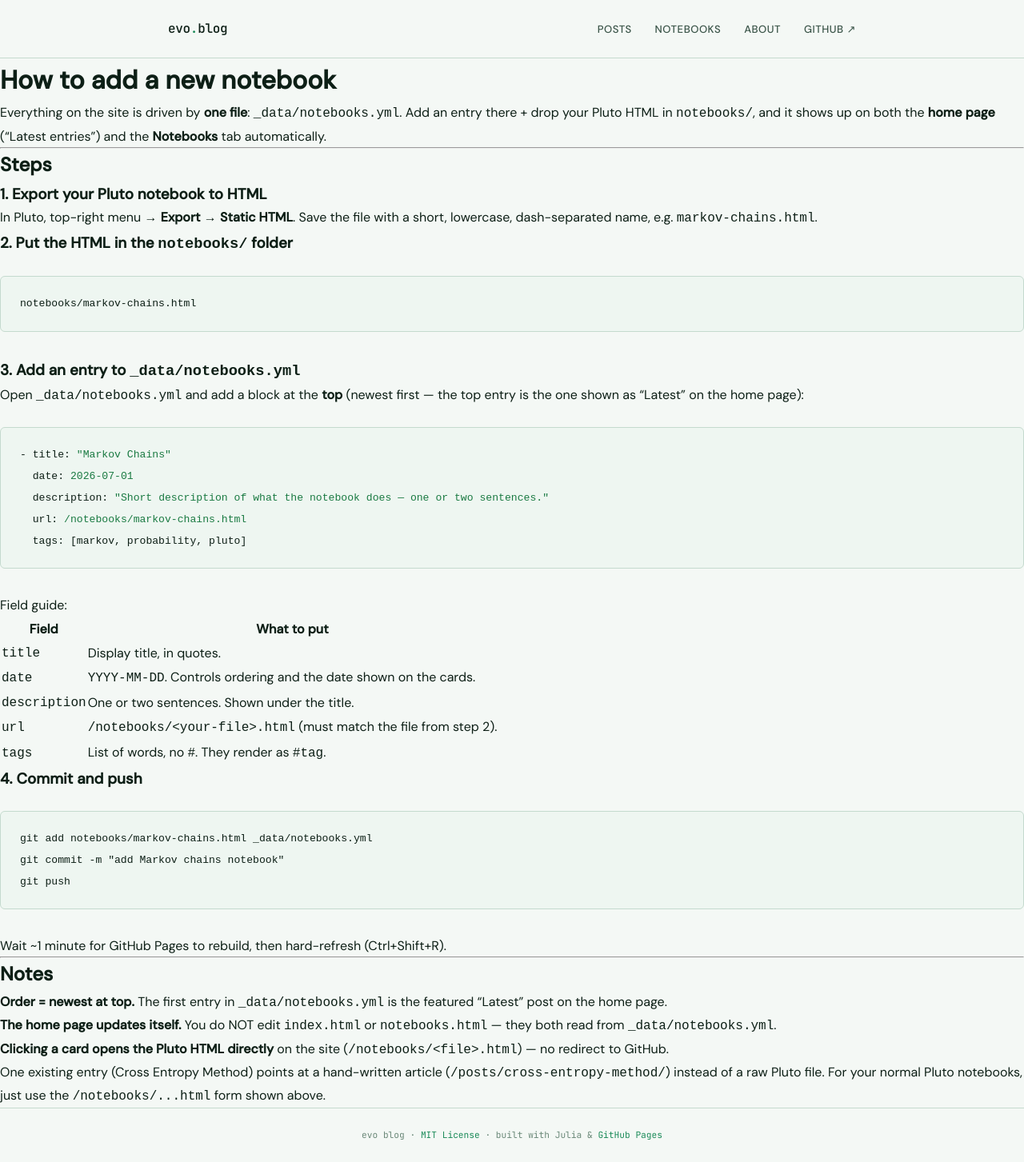
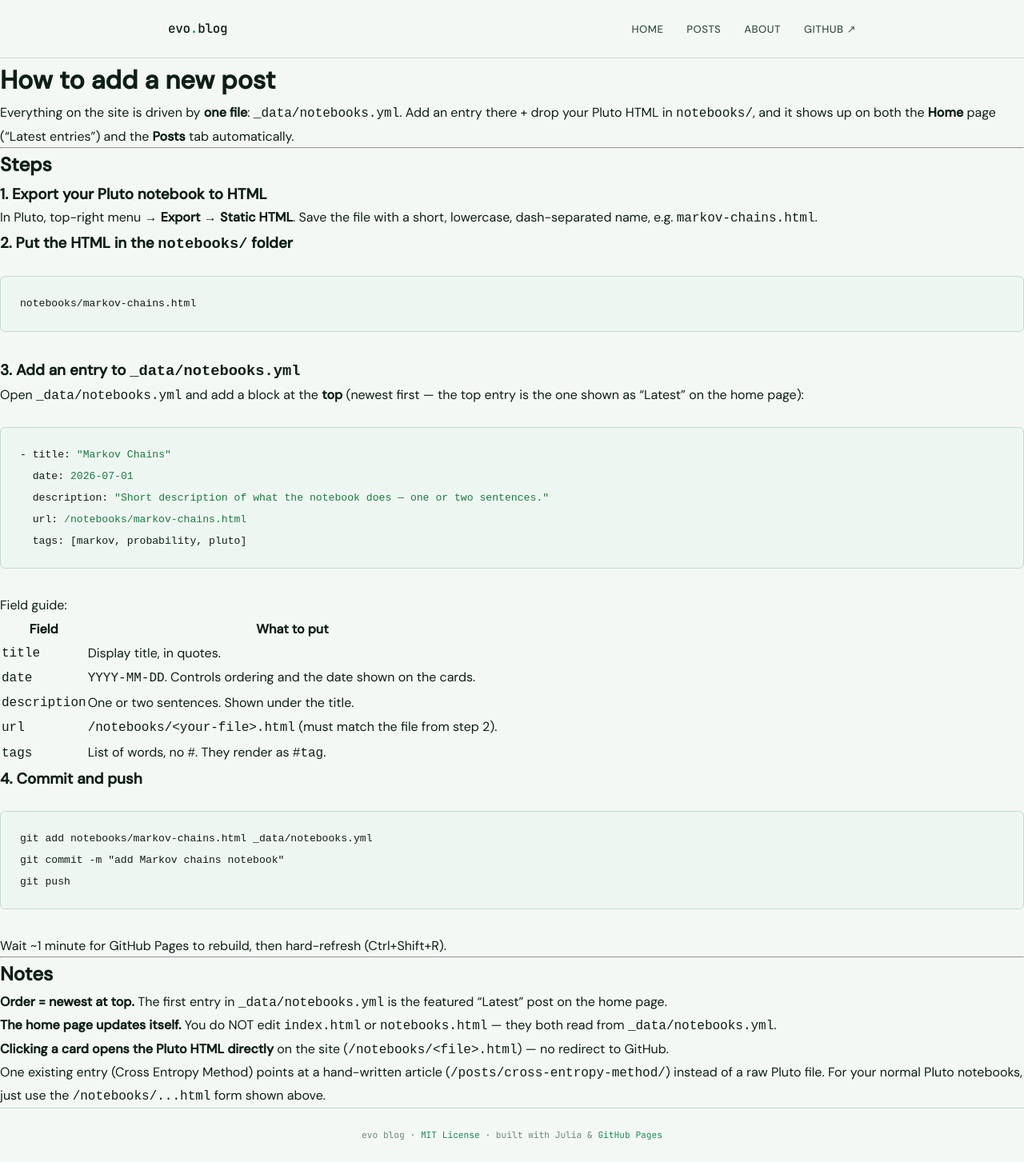
Before and after one commit to wclaerhout/wclaerhout.github.io, a Jekyll site: the page built from ADDING-POSTS.md, in a window 1280 px wide. Shown: the whole page at 80% size. Built offline with Jekyll 4.4.1, drawn with Linux system fonts in a browser that asks for light colours; our own code applies the rules of GitHub Pages for plain Markdown files.

Commit message:
ui: rename nav to Home/Posts, drop confusing Notebooks label
Co-Authored-By: Claude Opus 4.8 <noreply@anthropic.com>

```diff
--- a/ADDING-POSTS.md
+++ b/ADDING-POSTS.md
@@ -1,8 +1,8 @@
-# How to add a new notebook
+# How to add a new post
 
 Everything on the site is driven by **one file**: `_data/notebooks.yml`.
 Add an entry there + drop your Pluto HTML in `notebooks/`, and it shows up on
-both the **home page** ("Latest entries") and the **Notebooks** tab automatically.
+both the **Home** page ("Latest entries") and the **Posts** tab automatically.
 
 ---
 
--- a/_layouts/default.html
+++ b/_layouts/default.html
@@ -15,8 +15,8 @@
   <div class="header-inner">
     <a href="/" class="logo">evo<span>.</span>blog</a>
     <nav>
-      <a href="/">Posts</a>
-      <a href="/notebooks/">Notebooks</a>
+      <a href="/">Home</a>
+      <a href="/notebooks/">Posts</a>
       <a href="/about/">About</a>
       <a href="https://github.com" target="_blank">GitHub ↗</a>
     </nav>
--- a/notebooks.html
+++ b/notebooks.html
@@ -1,11 +1,11 @@
 ---
 layout: default
-title: Notebooks
+title: Posts
 ---
 
 <div class="main-layout" style="max-width:860px;margin:2.5rem auto;padding:0 1.5rem;">
   <main style="width:100%">
-    <div class="section-label">Pluto Notebooks</div>
+    <div class="section-label">Posts</div>
     <div class="post-list">
 
       {% for nb in site.data.notebooks %}
```
